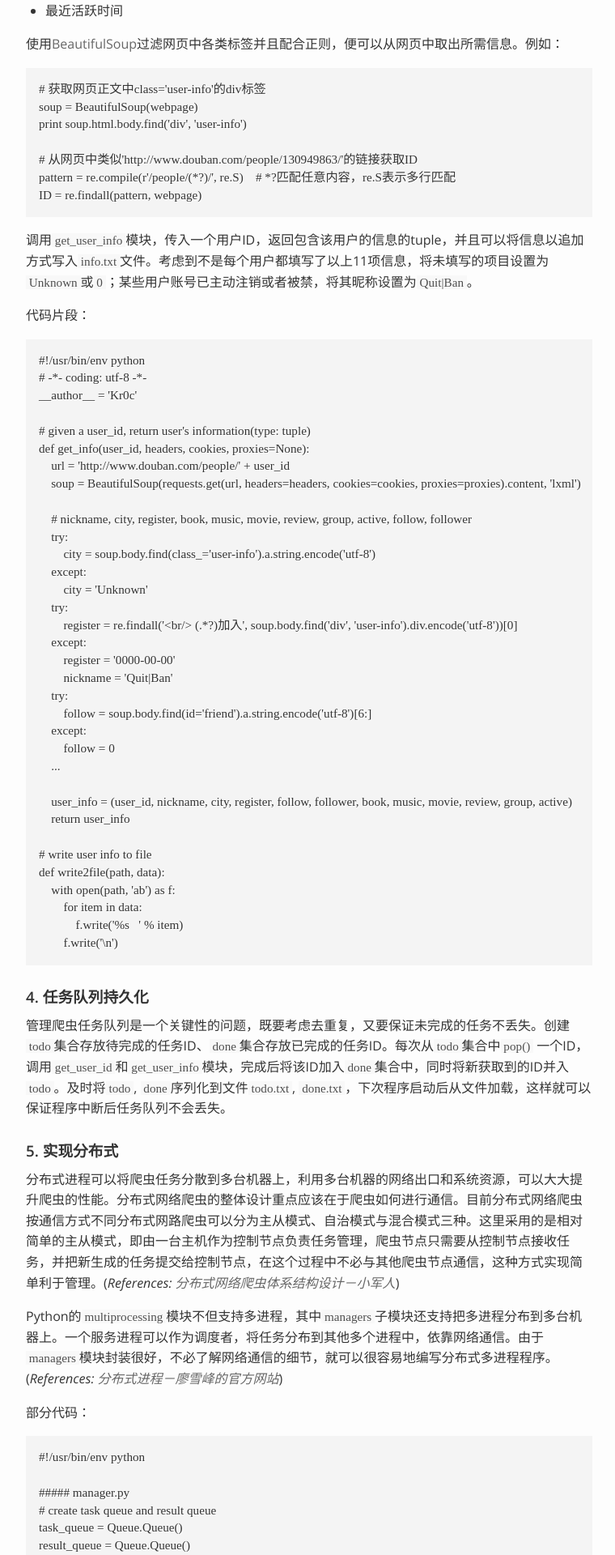
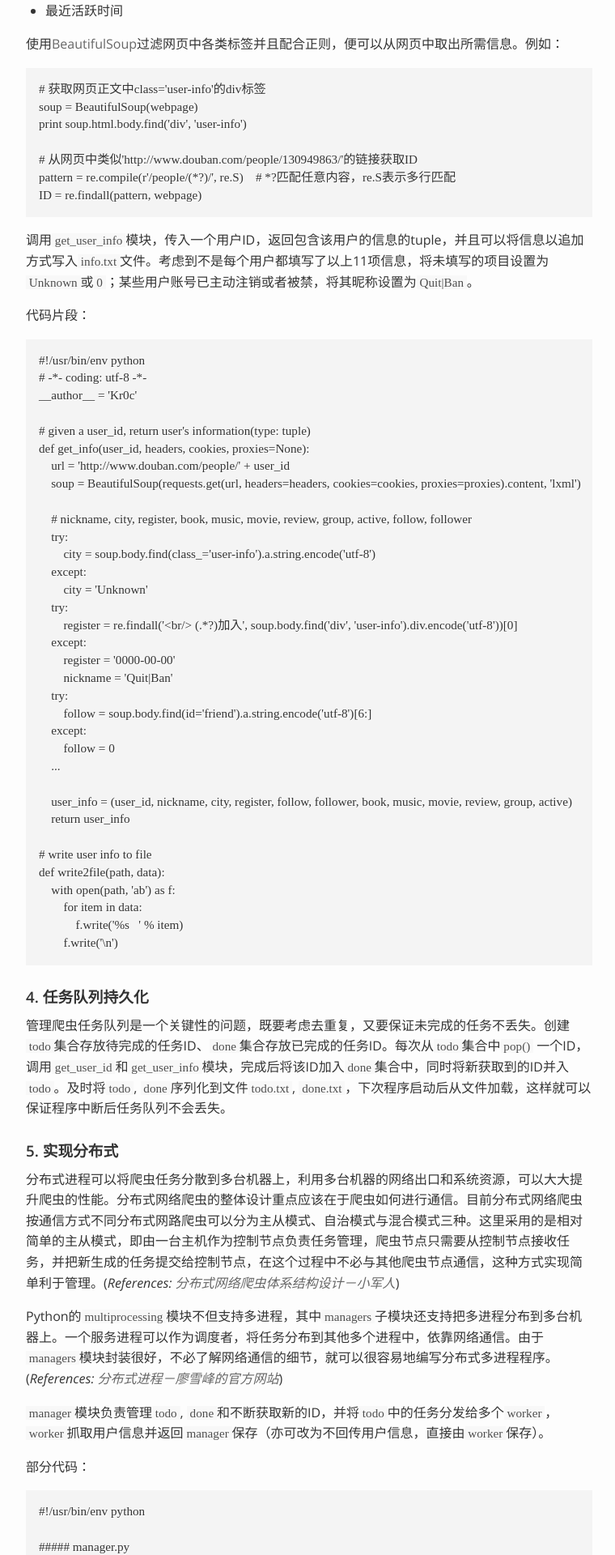
Before and after one commit to Kr0c/Kr0c.github.io, a Jekyll site: the page built from _posts/2016-02-23-simple-distributed-crawler.markdown, in a window 1280 px wide. Shown: the part 3080-5000 px from the top of the page at 81% size, without its empty margins (258-1018 px from the left). Built offline with Jekyll 4.4.1, drawn with Linux system fonts in a browser that asks for light colours; some web fonts are replaced; comment, search, counter and statistics services are not loaded.

Commit message:
update articles

```diff
--- a/_posts/2016-02-23-simple-distributed-crawler.markdown
+++ b/_posts/2016-02-23-simple-distributed-crawler.markdown
@@ -179,6 +179,8 @@ tags: Python
 
 Python的`multiprocessing`模块不但支持多进程，其中`managers`子模块还支持把多进程分布到多台机器上。一个服务进程可以作为调度者，将任务分布到其他多个进程中，依靠网络通信。由于`managers`模块封装很好，不必了解网络通信的细节，就可以很容易地编写分布式多进程程序。(*References: [分布式进程－廖雪峰的官方网站][8]*)
 
+`manager`模块负责管理`todo`, `done`和不断获取新的ID，并将`todo`中的任务分发给多个`worker`，`worker`抓取用户信息并返回`manager`保存（亦可改为不回传用户信息，直接由`worker`保存）。
+
 部分代码：
 
     #!/usr/bin/env python
```
Also changed, not shown: _posts/2015-12-30-git-notes.markdown (+4 -4 lines).
